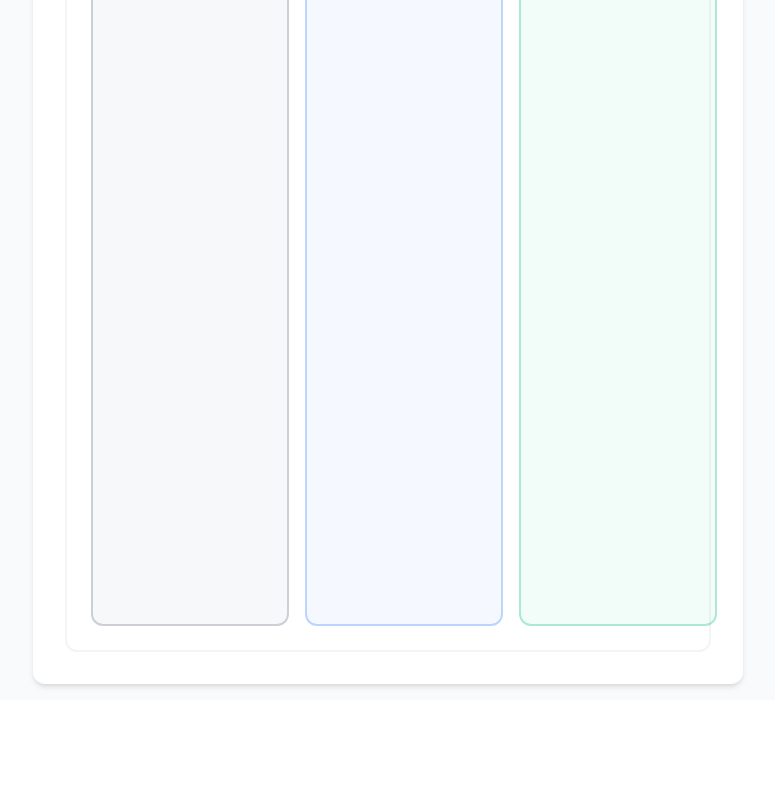
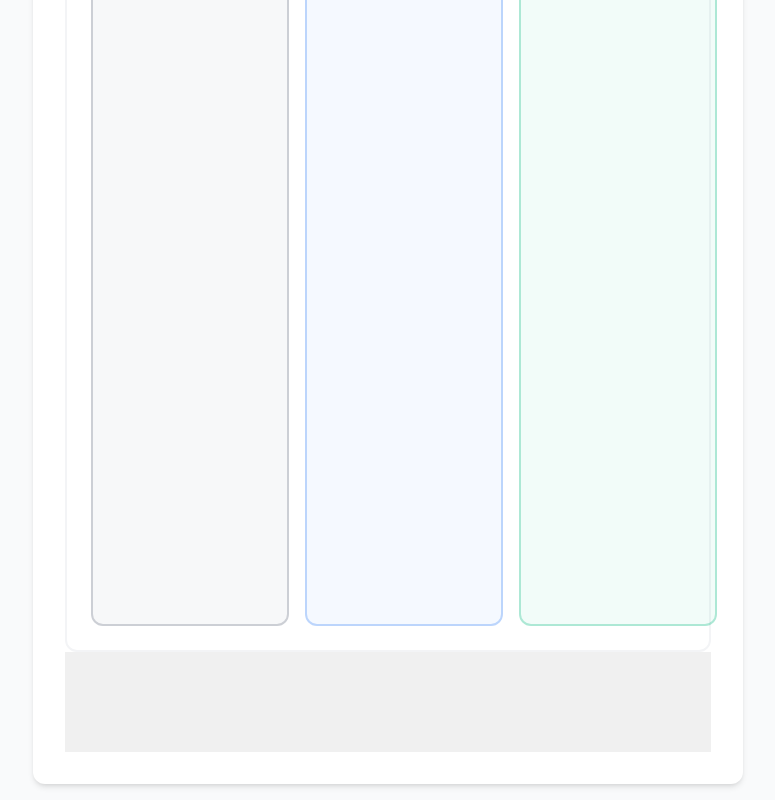
Before and after one commit to francklinmarroq/flowdoro, a Vue app in the folder frontend/: page / in a window 1280 px wide. Shown: the part 768-1568 px from the top of the page, without its empty margins (252-1027 px from the left). Before the commit the page ends 1468 px from the top, so only its background shows below. Built offline with nearby package versions, Linux system fonts and the light colour scheme; a web font is replaced by a local one.

Commit message:
feat: Instroduce Google Adsense

```diff
--- a/frontend/index.html
+++ b/frontend/index.html
@@ -1,13 +1,18 @@
 <!doctype html>
 <html lang="">
+
 <head>
+  <script async src="https://pagead2.googlesyndication.com/pagead/js/adsbygoogle.js?client=ca-pub-6273789708872351"
+    crossorigin="anonymous"></script>
   <meta charset="UTF-8" />
   <link rel="icon" href="/favicon.ico" />
   <meta name="viewport" content="width=device-width, initial-scale=1.0" />
   <title>Flowdoro</title>
 </head>
+
 <body>
   <div id="app"></div>
   <script type="module" src="/src/main.ts"></script>
 </body>
+
 </html>
--- /dev/null
+++ b/frontend/src/components/GoogleAd.vue
@@ -0,0 +1,49 @@
+<template>
+  <div class="adsense-container">
+    <ins class="adsbygoogle" :style="adStyle" :data-ad-client="client" :data-ad-slot="slot" :data-ad-format="format"
+      :data-full-width-responsive="fullWidthResponsive"></ins>
+  </div>
+</template>
+
+<script setup>
+import { onMounted } from 'vue';
+
+const props = defineProps({
+  client: {
+    type: String,
+    required: true,
+    default: 'ca-pub-6273789708872351'
+  },
+  slot: {
+    type: String,
+    required: true
+  },
+  format: {
+    type: String,
+    default: 'auto'
+  },
+  adStyle: {
+    type: Object,
+    default: () => ({ display: 'block' })
+  },
+  fullWidthResponsive: {
+    type: String,
+    default: 'true'
+  }
+});
+
+onMounted(() => {
+  try {
+    (window.adsbygoogle = window.adsbygoogle || []).push({});
+  } catch (error) {
+    console.error('AdSense error:', error);
+  }
+});
+</script>
+
+<style scoped>
+.adsense-container {
+  min-height: 100px;
+  background: #f0f0f0;
+}
+</style>
--- a/frontend/src/views/HomeView.vue
+++ b/frontend/src/views/HomeView.vue
@@ -1,13 +1,13 @@
 <template>
-    <div class="flex justify-center">
-        <div
-            class="bg-white w-full xl:w-3/5 lg:w-4/5 p-8 mt-6 shadow-md rounded-xl"
-        >
-            <PomodoroContainer />
-        </div>
+  <div class="flex justify-center">
+    <div class="bg-white w-full xl:w-3/5 lg:w-4/5 p-8 mt-6 shadow-md rounded-xl">
+      <PomodoroContainer />
+      <GoogleAd />
     </div>
+  </div>
 </template>
 
 <script setup lang="ts">
-import PomodoroContainer from "@/components/PomodoroContainer.vue";
+import PomodoroContainer from '@/components/PomodoroContainer.vue'
+import GoogleAd from '@/components/GoogleAd.vue'
 </script>
```
Lines whose indentation alone changed are shown as unchanged.
